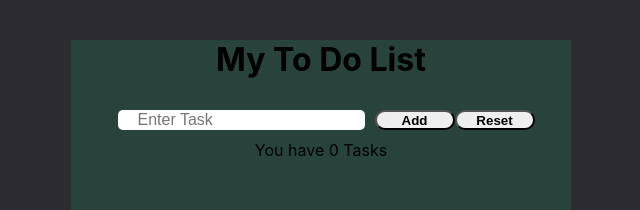
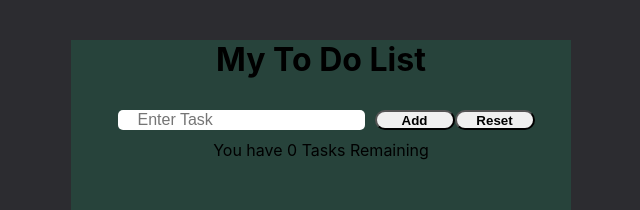
Before and after one commit to mattybwoy/React-ToDo, a React (Create React App) app: page / in a window 1280 px wide. Shown: the top 210 px of the page, without its empty margins (319-959 px from the left). Built offline with nearby package versions, Linux system fonts and the light colour scheme.

Commit message:
Fixed reset button, clearing out all tasks

```diff
--- a/src/NoteList.js
+++ b/src/NoteList.js
@@ -33,17 +33,13 @@ this.deleteItem = this.deleteItem.bind(this);
    this.setState({checked: event.target.checked})
 
    resetForm = () => {this.setState({
-       ...this.state,
-       currentItem:{
-       value:''},
-       todo: []
+       todo: [],
      })
    }
 
 
    deleteItem(key) {
      const filteredItems = this.state.todo.filter(item => item.key!==key);
-     console.log(filteredItems)
      this.setState({
      todo: filteredItems
      })
@@ -58,10 +54,10 @@ render() {
       <input type='text' placeholder= 'Enter Task' value={this.state.currentItem.value}onChange = {this.handleChange}/>
       </label>
       <button type = 'submit'>Add</button>
-      <button type = 'submit' onClick ={this.resetForm}>Reset</button>
+      <button type = 'reset' onClick ={this.resetForm}>Reset</button>
       </form>
 
-    You have {this.state.todo.length} Tasks
+    You have {this.state.todo.length} Tasks Remaining
 
       {this.state.todo.map((item) => {
         return (<div className="list" key={item.key}><p>{item.value} <input type='checkbox' />
```
Also changed, not shown: 2 other files (tests, documents, lock files or other folders).
